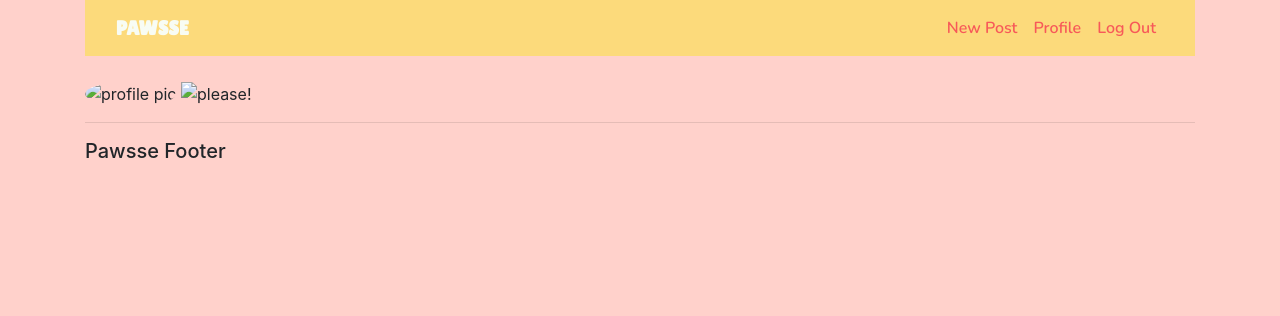
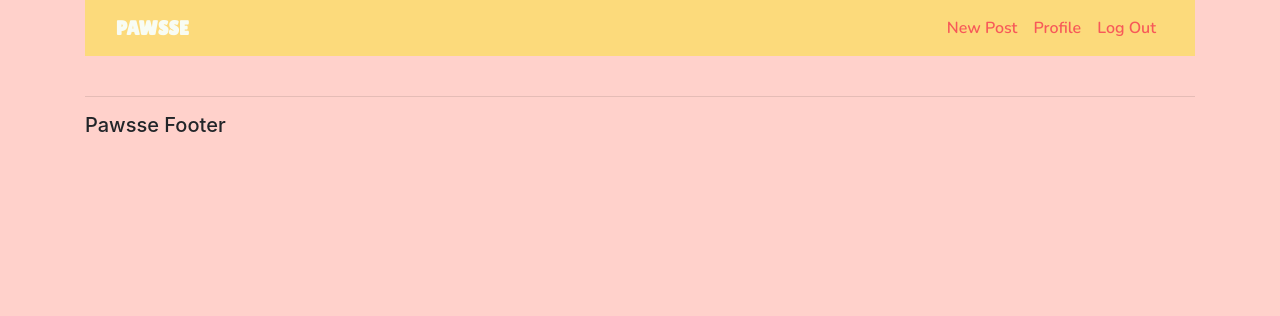
Before and after one commit to DanielSWaite190/Capstone-instagram_clone, a Django app: page / in a window 1280 px wide. Shown: the top 316 px of the page. Run offline with Django 3.2, Linux system fonts and the light colour scheme; the visitor is signed in with stand-in values (Sample User, id 1); data that the repository does not hold is empty; some libraries are stand-ins or nearby versions.

Commit message:
Removed unecessary image tags from home_feed.

```diff
--- a/templates/home_feed.html
+++ b/templates/home_feed.html
@@ -2,10 +2,6 @@
 {% block content %}
 <br>
 
-<img class="img-fluid rounded-circle" src="{{post.author.profile_pic.url}}" alt='{{profile.display_name}} profile pic' width='150px' height="150px">
-  {% if post.author.profile_pic %}
-  {% endif %}
-<img src="{{post.author.profile_pic.url}}" alt="please!">
 <ul>
   <div class='feed_items' >
     {% for post in object_list %}
```
